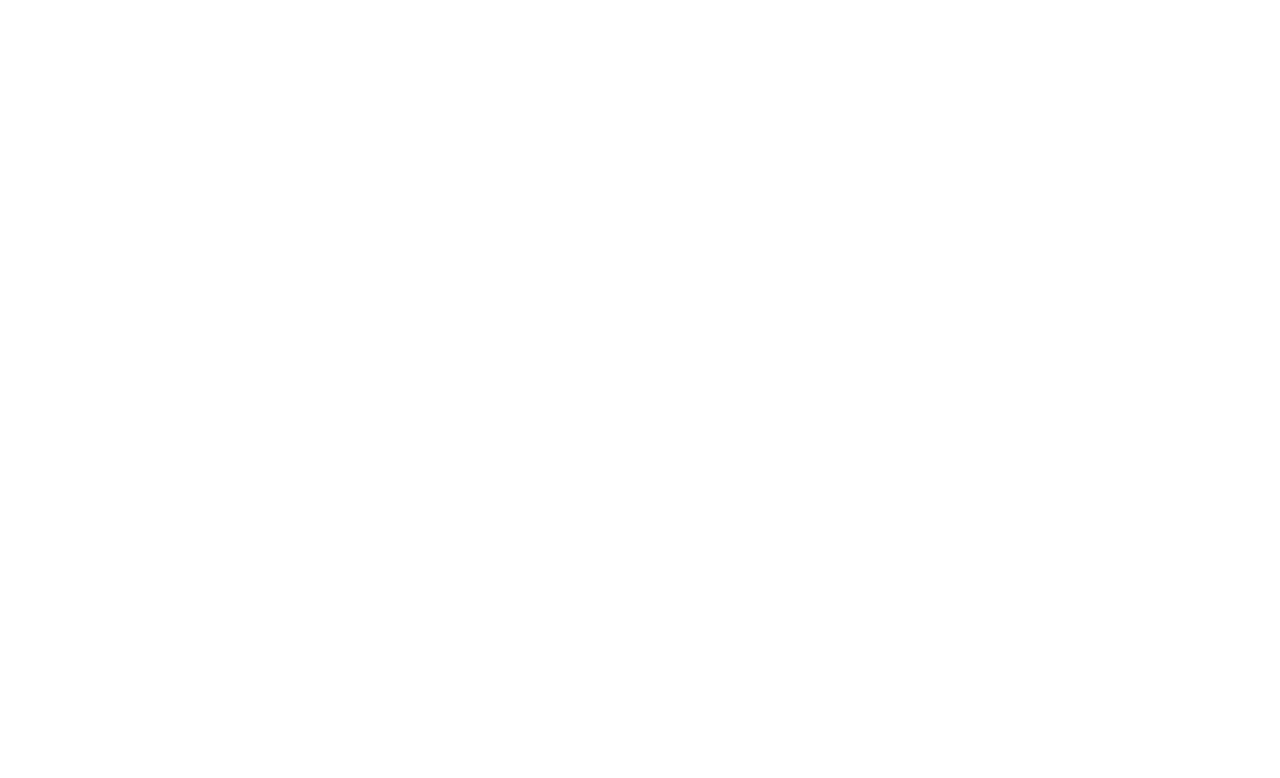
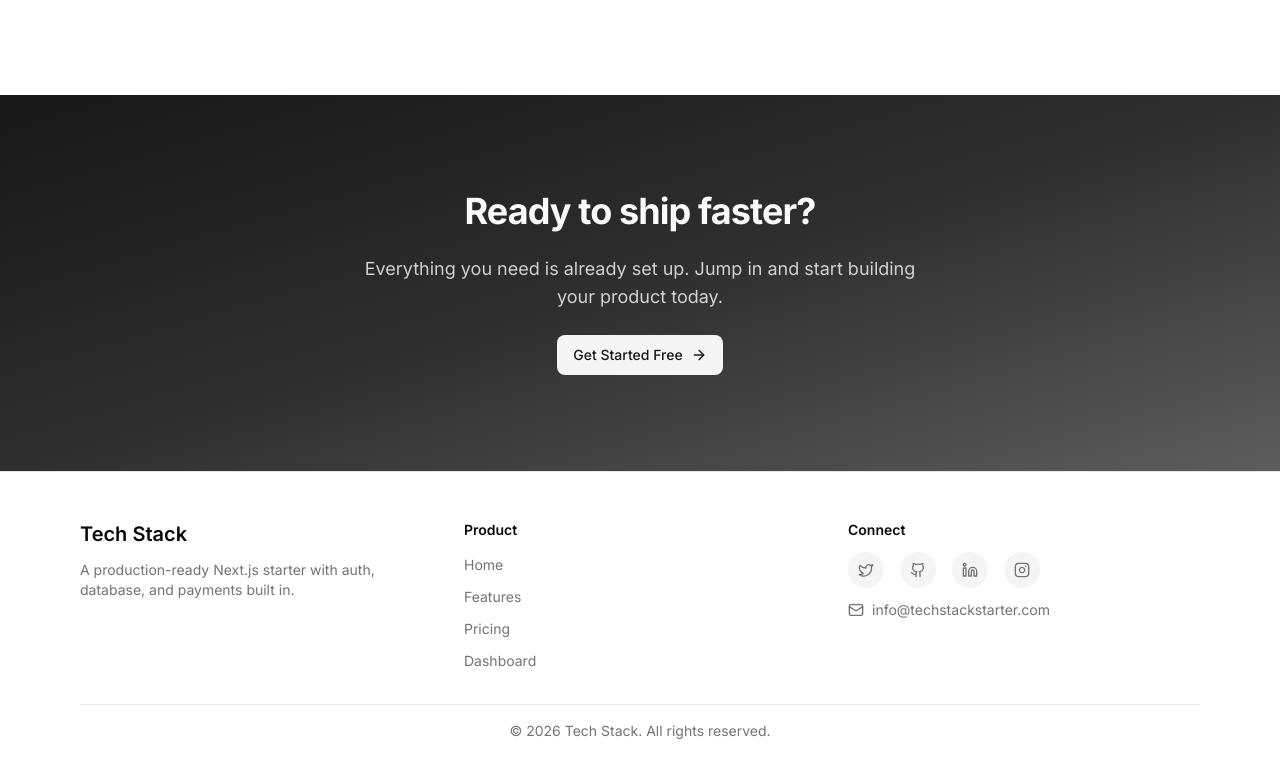
Before and after one commit to alexistarantos/tech-stack, a Next.js app: page / in a window 1280 px wide. Shown: the part 1806-2584 px from the top of the page. Before the commit the page ends 1901 px from the top, so only its background shows below. Built offline with nearby package versions, Linux system fonts and the light colour scheme; no server answers.

Commit message:
Enhance marketing layouts by integrating Footer component into Auth and Marketing layouts; update CLAUDE.md to include new CTA section in marketing components and reflect layout changes.

```diff
--- a/app/(auth)/layout.tsx
+++ b/app/(auth)/layout.tsx
@@ -1,4 +1,5 @@
 import Navbar from '@/components/marketing/navbar';
+import { Footer } from '@/components/marketing/footer';
 
 export default function AuthLayout({
     children,
@@ -9,6 +10,7 @@
         <>
             <Navbar />
             {children}
+            <Footer />
         </>
     )
 }
--- a/app/(marketing)/layout.tsx
+++ b/app/(marketing)/layout.tsx
@@ -1,6 +1,5 @@
 import Navbar from '@/components/marketing/navbar';
-// import MarketingFooter from '@/components/marketing/footer';
-// import '@/styles/marketing.css';
+import { Footer } from '@/components/marketing/footer';
 
 export default function MarketingLayout({
     children,
@@ -11,6 +10,7 @@
         <>
             <Navbar />
             {children}
+            <Footer />
         </>
     );
 }
--- a/app/(marketing)/page.tsx
+++ b/app/(marketing)/page.tsx
@@ -1,11 +1,13 @@
 import { Hero } from "@/components/marketing/hero"
 import { Features } from "@/components/marketing/features"
+import { Cta } from "@/components/marketing/cta"
 
 export default function Home() {
   return (
     <>
       <Hero />
       <Features />
+      <Cta />
     </>
   )
 }
--- /dev/null
+++ b/components/marketing/cta.tsx
@@ -0,0 +1,28 @@
+import Link from "next/link"
+import { ArrowRight } from "lucide-react"
+import { auth } from "@clerk/nextjs/server"
+import { Button } from "@/components/ui/button"
+
+export async function Cta() {
+  const { userId } = await auth()
+  const isLoggedIn = !!userId
+
+  return (
+    <section className="bg-linear-to-br from-primary via-primary/90 to-primary/70">
+      <div className="max-w-6xl mx-auto px-4 py-24 flex flex-col items-center gap-6 text-center">
+        <h2 className="text-3xl font-bold tracking-tight text-primary-foreground lg:text-4xl">
+          Ready to ship faster?
+        </h2>
+        <p className="max-w-xl text-lg text-primary-foreground/80">
+          Everything you need is already set up. Jump in and start building your product today.
+        </p>
+        <Button size="lg" variant="secondary" className="gap-2" asChild>
+          <Link href={isLoggedIn ? "/dashboard" : "/sign-up"}>
+            {isLoggedIn ? "Go to Dashboard" : "Get Started Free"}
+            <ArrowRight className="h-4 w-4" />
+          </Link>
+        </Button>
+      </div>
+    </section>
+  )
+}
--- /dev/null
+++ b/components/marketing/footer.tsx
@@ -0,0 +1,86 @@
+import Link from "next/link"
+import { Twitter, Github, Linkedin, Instagram, Mail } from "lucide-react"
+
+const navLinks = [
+  { label: "Home", href: "/" },
+  { label: "Features", href: "/#features" },
+  { label: "Pricing", href: "/#pricing" },
+  { label: "Dashboard", href: "/dashboard" },
+]
+
+const socialLinks = [
+  { icon: Twitter, label: "Twitter", href: "https://twitter.com" },
+  { icon: Github, label: "GitHub", href: "https://github.com" },
+  { icon: Linkedin, label: "LinkedIn", href: "https://linkedin.com" },
+  { icon: Instagram, label: "Instagram", href: "https://instagram.com" },
+]
+
+export function Footer() {
+  return (
+    <footer className="border-t border-border bg-background">
+      <div className="max-w-6xl mx-auto px-4 py-12">
+        <div className="grid grid-cols-1 md:grid-cols-3 gap-8">
+          {/* Col 1 — Brand */}
+          <div className="flex flex-col gap-3">
+            <Link href="/" className="text-xl font-semibold">
+              Tech Stack
+            </Link>
+            <p className="text-sm text-muted-foreground max-w-xs">
+              A production-ready Next.js starter with auth, database, and payments built in.
+            </p>
+          </div>
+
+          {/* Col 2 — Navigation */}
+          <div className="flex flex-col gap-3">
+            <p className="text-sm font-semibold">Product</p>
+            <ul className="flex flex-col gap-2">
+              {navLinks.map(({ label, href }) => (
+                <li key={label}>
+                  <Link
+                    href={href}
+                    className="text-sm text-muted-foreground hover:text-foreground transition-colors"
+                  >
+                    {label}
+                  </Link>
+                </li>
+              ))}
+            </ul>
+          </div>
+
+          {/* Col 3 — Connect */}
+          <div className="flex flex-col gap-3">
+            <p className="text-sm font-semibold">Connect</p>
+            <div className="flex items-center gap-4">
+              {socialLinks.map(({ icon: Icon, label, href }) => (
+                <Link
+                  key={label}
+                  href={href}
+                  target="_blank"
+                  rel="noopener noreferrer"
+                  aria-label={label}
+                  className="flex items-center justify-center h-9 w-9 rounded-full bg-muted text-muted-foreground hover:bg-accent hover:text-foreground transition-colors"
+                >
+                  <Icon className="h-4 w-4" />
+                </Link>
+              ))}
+            </div>
+            <Link
+              href="mailto:info@techstackstarter.com"
+              className="flex items-center gap-2 text-sm text-muted-foreground hover:text-foreground transition-colors"
+            >
+              <Mail className="h-4 w-4" />
+              info@techstackstarter.com
+            </Link>
+          </div>
+        </div>
+
+        {/* Bottom bar */}
+        <div className="border-t border-border mt-8 pt-4 pb-2">
+          <p className="text-sm text-muted-foreground text-center">
+            © {new Date().getFullYear()} Tech Stack. All rights reserved.
+          </p>
+        </div>
+      </div>
+    </footer>
+  )
+}
```
Also changed, not shown: 1 other file (tests, documents, lock files or other folders).
